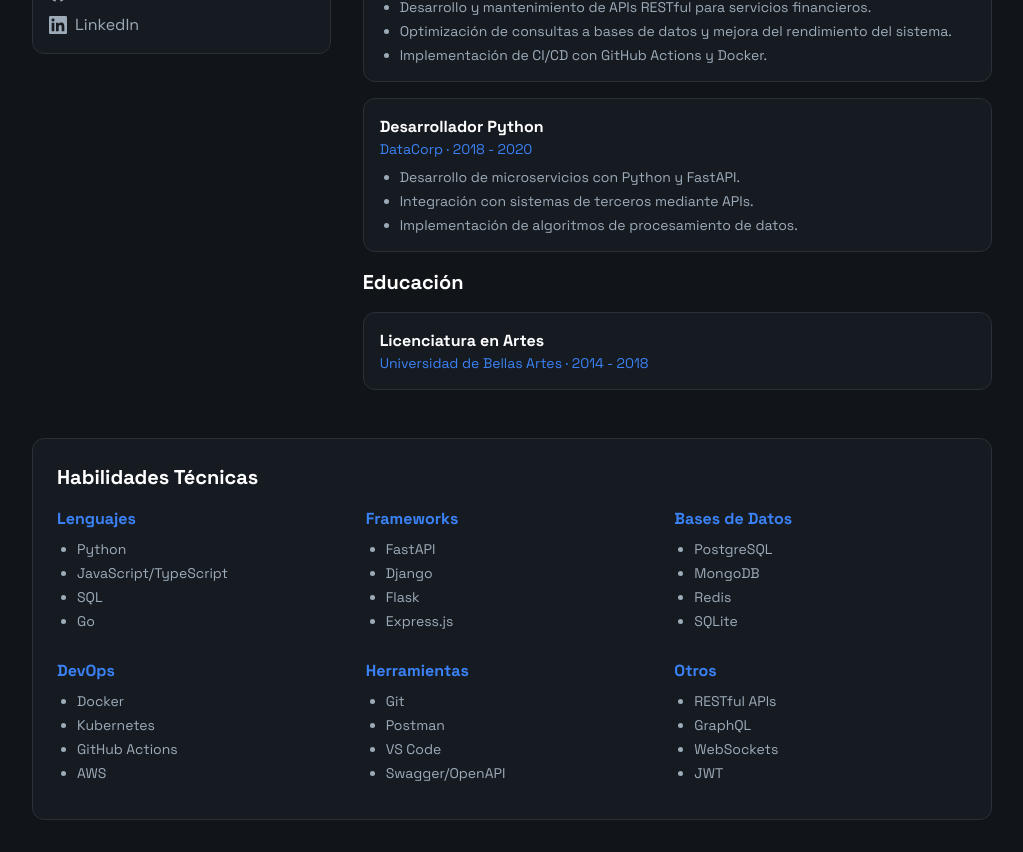
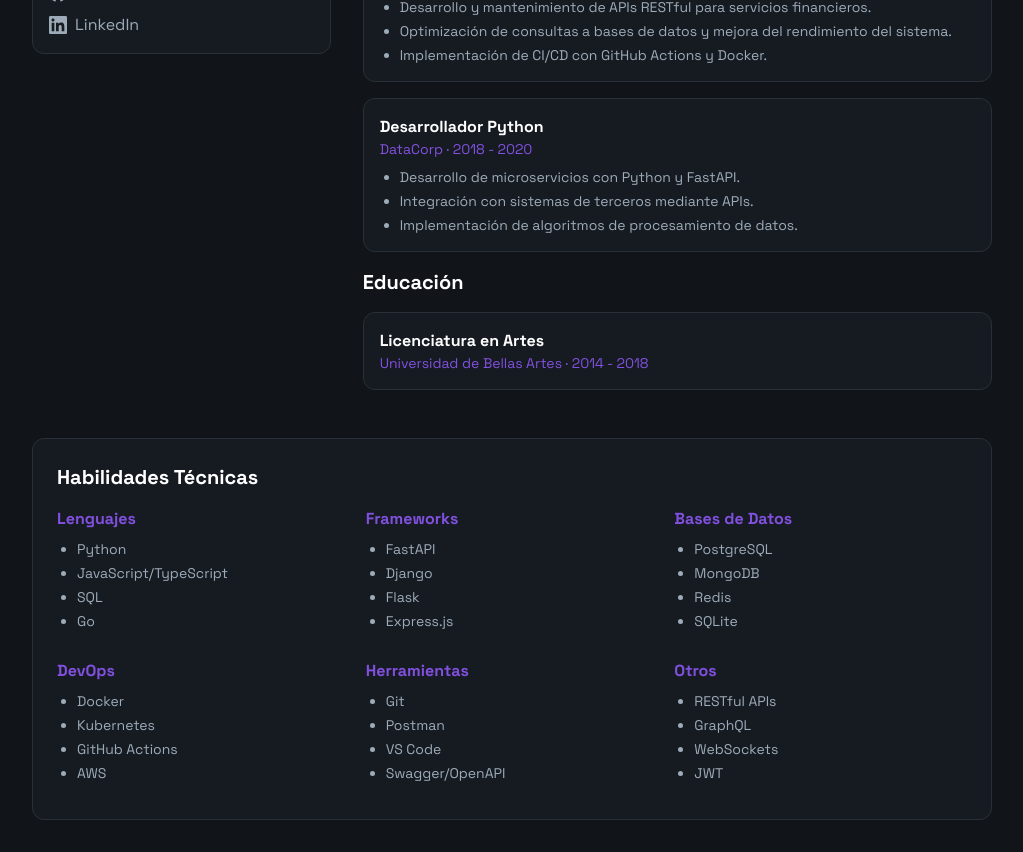
Before and after one commit to Alexmontesino96/portfolio, a React (Vite) app: page /about in a window 1280 px wide. Shown: the part 580-1432 px from the top of the page, without its empty margins (128-1151 px from the left). Built offline with nearby package versions, Linux system fonts and the light colour scheme.

Commit message:
Unificación: Cambio de textos azules a violeta para consistencia en color de marca

```diff
--- a/src/pages/About.jsx
+++ b/src/pages/About.jsx
@@ -36,7 +36,7 @@ function About() {
                 <li>
                   <a
                     href="mailto:alexmontesinocastro9@gmail.com"
-                    className={`flex items-center gap-2 ${isDarkMode ? 'text-[#9dabb8] hover:text-[#3B82F6]' : 'text-[#666] hover:text-[#3B82F6]'} transition-colors`}
+                    className={`flex items-center gap-2 ${isDarkMode ? 'text-[#9dabb8] hover:text-[--violet-9]' : 'text-[#666] hover:text-[--violet-9]'} transition-colors`}
                   >
                     <svg xmlns="http://www.w3.org/2000/svg" width="18" height="18" viewBox="0 0 24 24" fill="currentColor" className="flex-shrink-0 min-w-[18px]">
                       <path d="M0 3v18h24v-18h-24zm21.518 2l-9.518 7.713-9.518-7.713h19.036zm-19.518 14v-11.817l10 8.104 10-8.104v11.817h-20z"/>
@@ -47,7 +47,7 @@ function About() {
                 <li>
                   <a
                     href="tel:+17866130320"
-                    className={`flex items-center gap-2 ${isDarkMode ? 'text-[#9dabb8] hover:text-[#3B82F6]' : 'text-[#666] hover:text-[#3B82F6]'} transition-colors`}
+                    className={`flex items-center gap-2 ${isDarkMode ? 'text-[#9dabb8] hover:text-[--violet-9]' : 'text-[#666] hover:text-[--violet-9]'} transition-colors`}
                   >
                     <svg xmlns="http://www.w3.org/2000/svg" width="18" height="18" viewBox="0 0 24 24" fill="currentColor" className="flex-shrink-0 min-w-[18px]">
                       <path d="M20 22.621l-3.521-6.795c-.008.004-1.974.97-2.064 1.011-2.24 1.086-6.799-7.82-4.609-8.994l2.083-1.026-3.493-6.817-2.106 1.039c-7.202 3.755 4.233 25.982 11.6 22.615.121-.055 2.102-1.029 2.11-1.033z"/>
@@ -67,7 +67,7 @@ function About() {
                   <a
                     href="https://github.com/Alexmontesino96"
                     target="_blank"
-                    className={`flex items-center gap-2 ${isDarkMode ? 'text-[#9dabb8] hover:text-[#3B82F6]' : 'text-[#666] hover:text-[#3B82F6]'} transition-colors`}
+                    className={`flex items-center gap-2 ${isDarkMode ? 'text-[#9dabb8] hover:text-[--violet-9]' : 'text-[#666] hover:text-[--violet-9]'} transition-colors`}
                   >
                     <svg xmlns="http://www.w3.org/2000/svg" width="18" height="18" viewBox="0 0 24 24" fill="currentColor" className="flex-shrink-0 min-w-[18px]">
                       <path d="M12 0c-6.626 0-12 5.373-12 12 0 5.302 3.438 9.8 8.207 11.387.599.111.793-.261.793-.577v-2.234c-3.338.726-4.033-1.416-4.033-1.416-.546-1.387-1.333-1.756-1.333-1.756-1.089-.745.083-.729.083-.729 1.205.084 1.839 1.237 1.839 1.237 1.07 1.834 2.807 1.304 3.492.997.107-.775.418-1.305.762-1.604-2.665-.305-5.467-1.334-5.467-5.931 0-1.311.469-2.381 1.236-3.221-.124-.303-.535-1.524.117-3.176 0 0 1.008-.322 3.301 1.23.957-.266 1.983-.399 3.003-.404 1.02.005 2.047.138 3.006.404 2.291-1.552 3.297-1.23 3.297-1.23.653 1.653.242 2.874.118 3.176.77.84 1.235 1.911 1.235 3.221 0 4.609-2.807 5.624-5.479 5.921.43.372.823 1.102.823 2.222v3.293c0 .319.192.694.801.576 4.765-1.589 8.199-6.086 8.199-11.386 0-6.627-5.373-12-12-12z"/>
@@ -79,7 +79,7 @@ function About() {
                   <a
                     href="https://www.linkedin.com/in/alex-montesino-03797b1b0/"
                     target="_blank"
-                    className={`flex items-center gap-2 ${isDarkMode ? 'text-[#9dabb8] hover:text-[#3B82F6]' : 'text-[#666] hover:text-[#3B82F6]'} transition-colors`}
+                    className={`flex items-center gap-2 ${isDarkMode ? 'text-[#9dabb8] hover:text-[--violet-9]' : 'text-[#666] hover:text-[--violet-9]'} transition-colors`}
                   >
                     <svg xmlns="http://www.w3.org/2000/svg" width="18" height="18" viewBox="0 0 24 24" fill="currentColor" className="flex-shrink-0 min-w-[18px]">
                       <path d="M20.447 20.452h-3.554v-5.569c0-1.328-.027-3.037-1.852-3.037-1.853 0-2.136 1.445-2.136 2.939v5.667H9.351V9h3.414v1.561h.046c.477-.9 1.637-1.85 3.37-1.85 3.601 0 4.267 2.37 4.267 5.455v6.286zM5.337 7.433c-1.144 0-2.063-.926-2.063-2.065 0-1.138.92-2.063 2.063-2.063 1.14 0 2.064.925 2.064 2.063 0 1.139-.925 2.065-2.064 2.065zm1.782 13.019H3.555V9h3.564v11.452zM22.225 0H1.771C.792 0 0 .774 0 1.729v20.542C0 23.227.792 24 1.771 24h20.451C23.2 24 24 23.227 24 22.271V1.729C24 .774 23.2 0 22.222 0h.003z"/>
@@ -109,7 +109,7 @@ function About() {
 
               <div className={`${isDarkMode ? 'bg-[#161B22] border border-[#293038]' : 'bg-[#f0f0f0] border border-[#e0e0e0]'} rounded-xl p-4 mb-4`}>
                 <h3 className={`${isDarkMode ? 'text-white' : 'text-[#111418]'} font-bold`}>Desarrollador Backend Senior</h3>
-                <p className="text-sm text-[#3B82F6]">TechSolutions Inc. · 2020 - Presente</p>
+                <p className="text-sm text-[--violet-9]">TechSolutions Inc. · 2020 - Presente</p>
                 <ul className={`${isDarkMode ? 'text-[#9dabb8]' : 'text-[#666]'} mt-2 list-disc pl-5 text-sm space-y-1`}>
                   <li>Desarrollo y mantenimiento de APIs RESTful para servicios financieros.</li>
                   <li>Optimización de consultas a bases de datos y mejora del rendimiento del sistema.</li>
@@ -119,7 +119,7 @@ function About() {
 
               <div className={`${isDarkMode ? 'bg-[#161B22] border border-[#293038]' : 'bg-[#f0f0f0] border border-[#e0e0e0]'} rounded-xl p-4 mb-4`}>
                 <h3 className={`${isDarkMode ? 'text-white' : 'text-[#111418]'} font-bold`}>Desarrollador Python</h3>
-                <p className="text-sm text-[#3B82F6]">DataCorp · 2018 - 2020</p>
+                <p className="text-sm text-[--violet-9]">DataCorp · 2018 - 2020</p>
                 <ul className={`${isDarkMode ? 'text-[#9dabb8]' : 'text-[#666]'} mt-2 list-disc pl-5 text-sm space-y-1`}>
                   <li>Desarrollo de microservicios con Python y FastAPI.</li>
                   <li>Integración con sistemas de terceros mediante APIs.</li>
@@ -131,7 +131,7 @@ function About() {
 
               <div className={`${isDarkMode ? 'bg-[#161B22] border border-[#293038]' : 'bg-[#f0f0f0] border border-[#e0e0e0]'} rounded-xl p-4 mb-4`}>
                 <h3 className={`${isDarkMode ? 'text-white' : 'text-[#111418]'} font-bold`}>Licenciatura en Artes</h3>
-                <p className="text-sm text-[#3B82F6]">Universidad de Bellas Artes · 2014 - 2018</p>
+                <p className="text-sm text-[--violet-9]">Universidad de Bellas Artes · 2014 - 2018</p>
               </div>
             </div>
           </div>
@@ -142,7 +142,7 @@ function About() {
 
           <div className="grid grid-cols-1 gap-4 sm:grid-cols-2 md:grid-cols-3">
             <div className="mb-3">
-              <h3 className={`${isDarkMode ? 'text-[#3B82F6]' : 'text-[#3B82F6]'} font-bold mb-2 text-sm sm:text-base`}>Lenguajes</h3>
+              <h3 className={`${isDarkMode ? 'text-[--violet-9]' : 'text-[--violet-9]'} font-bold mb-2 text-sm sm:text-base`}>Lenguajes</h3>
               <ul className={`${isDarkMode ? 'text-[#9dabb8]' : 'text-[#666]'} list-disc pl-5 text-xs sm:text-sm space-y-1`}>
                 <li>Python</li>
                 <li>JavaScript/TypeScript</li>
@@ -152,7 +152,7 @@ function About() {
             </div>
 
             <div className="mb-3">
-              <h3 className={`${isDarkMode ? 'text-[#3B82F6]' : 'text-[#3B82F6]'} font-bold mb-2 text-sm sm:text-base`}>Frameworks</h3>
+              <h3 className={`${isDarkMode ? 'text-[--violet-9]' : 'text-[--violet-9]'} font-bold mb-2 text-sm sm:text-base`}>Frameworks</h3>
               <ul className={`${isDarkMode ? 'text-[#9dabb8]' : 'text-[#666]'} list-disc pl-5 text-xs sm:text-sm space-y-1`}>
                 <li>FastAPI</li>
                 <li>Django</li>
@@ -162,7 +162,7 @@ function About() {
             </div>
 
             <div className="mb-3">
-              <h3 className={`${isDarkMode ? 'text-[#3B82F6]' : 'text-[#3B82F6]'} font-bold mb-2 text-sm sm:text-base`}>Bases de Datos</h3>
+              <h3 className={`${isDarkMode ? 'text-[--violet-9]' : 'text-[--violet-9]'} font-bold mb-2 text-sm sm:text-base`}>Bases de Datos</h3>
               <ul className={`${isDarkMode ? 'text-[#9dabb8]' : 'text-[#666]'} list-disc pl-5 text-xs sm:text-sm space-y-1`}>
                 <li>PostgreSQL</li>
                 <li>MongoDB</li>
@@ -172,7 +172,7 @@ function About() {
             </div>
 
             <div className="mb-3">
-              <h3 className={`${isDarkMode ? 'text-[#3B82F6]' : 'text-[#3B82F6]'} font-bold mb-2 text-sm sm:text-base`}>DevOps</h3>
+              <h3 className={`${isDarkMode ? 'text-[--violet-9]' : 'text-[--violet-9]'} font-bold mb-2 text-sm sm:text-base`}>DevOps</h3>
               <ul className={`${isDarkMode ? 'text-[#9dabb8]' : 'text-[#666]'} list-disc pl-5 text-xs sm:text-sm space-y-1`}>
                 <li>Docker</li>
                 <li>Kubernetes</li>
@@ -182,7 +182,7 @@ function About() {
             </div>
 
             <div className="mb-3">
-              <h3 className={`${isDarkMode ? 'text-[#3B82F6]' : 'text-[#3B82F6]'} font-bold mb-2 text-sm sm:text-base`}>Herramientas</h3>
+              <h3 className={`${isDarkMode ? 'text-[--violet-9]' : 'text-[--violet-9]'} font-bold mb-2 text-sm sm:text-base`}>Herramientas</h3>
               <ul className={`${isDarkMode ? 'text-[#9dabb8]' : 'text-[#666]'} list-disc pl-5 text-xs sm:text-sm space-y-1`}>
                 <li>Git</li>
                 <li>Postman</li>
@@ -192,7 +192,7 @@ function About() {
             </div>
 
             <div className="mb-3">
-              <h3 className={`${isDarkMode ? 'text-[#3B82F6]' : 'text-[#3B82F6]'} font-bold mb-2 text-sm sm:text-base`}>Otros</h3>
+              <h3 className={`${isDarkMode ? 'text-[--violet-9]' : 'text-[--violet-9]'} font-bold mb-2 text-sm sm:text-base`}>Otros</h3>
               <ul className={`${isDarkMode ? 'text-[#9dabb8]' : 'text-[#666]'} list-disc pl-5 text-xs sm:text-sm space-y-1`}>
                 <li>RESTful APIs</li>
                 <li>GraphQL</li>
```
Also changed, not shown: src/pages/Contact.jsx (+8 -8 lines), src/pages/Home.jsx (+5 -5 lines).
